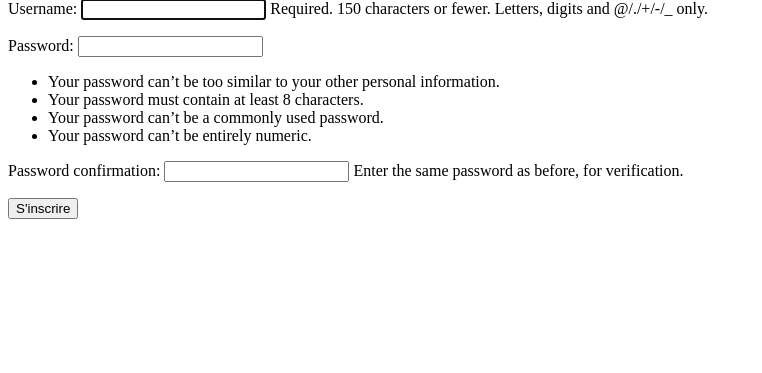
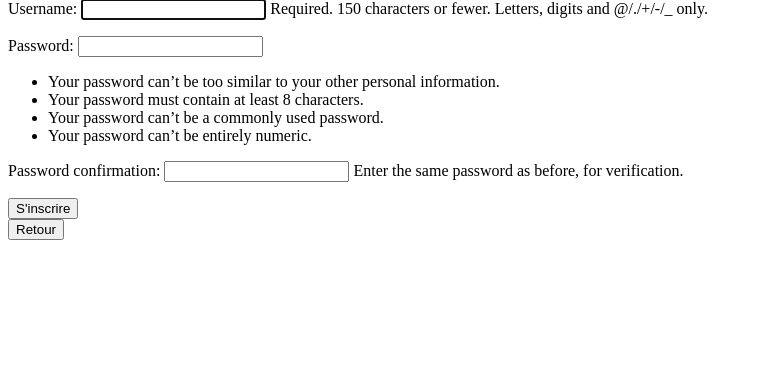
Before and after one commit to A-Nourry/P9_LITReview, a Django app: page /signup/ in a window 1280 px wide. Shown: the part 128-501 px from the top of the page, without its empty margins (0-762 px from the left). Run offline with Django 4.2, Linux system fonts and the light colour scheme; parts of the project's set-up code (start-up, migrations or seed data) failed here and were passed over.

Commit message:
back button added

```diff
--- a/authentication/templates/authentication/signup.html
+++ b/authentication/templates/authentication/signup.html
@@ -12,5 +12,6 @@
     {% csrf_token %}
     <button type="submit">S'inscrire</button>
 </form>
+<a href="{% url 'login' %}"><button type="submit">Retour</button></a>
 
 {% endblock content %}
```
